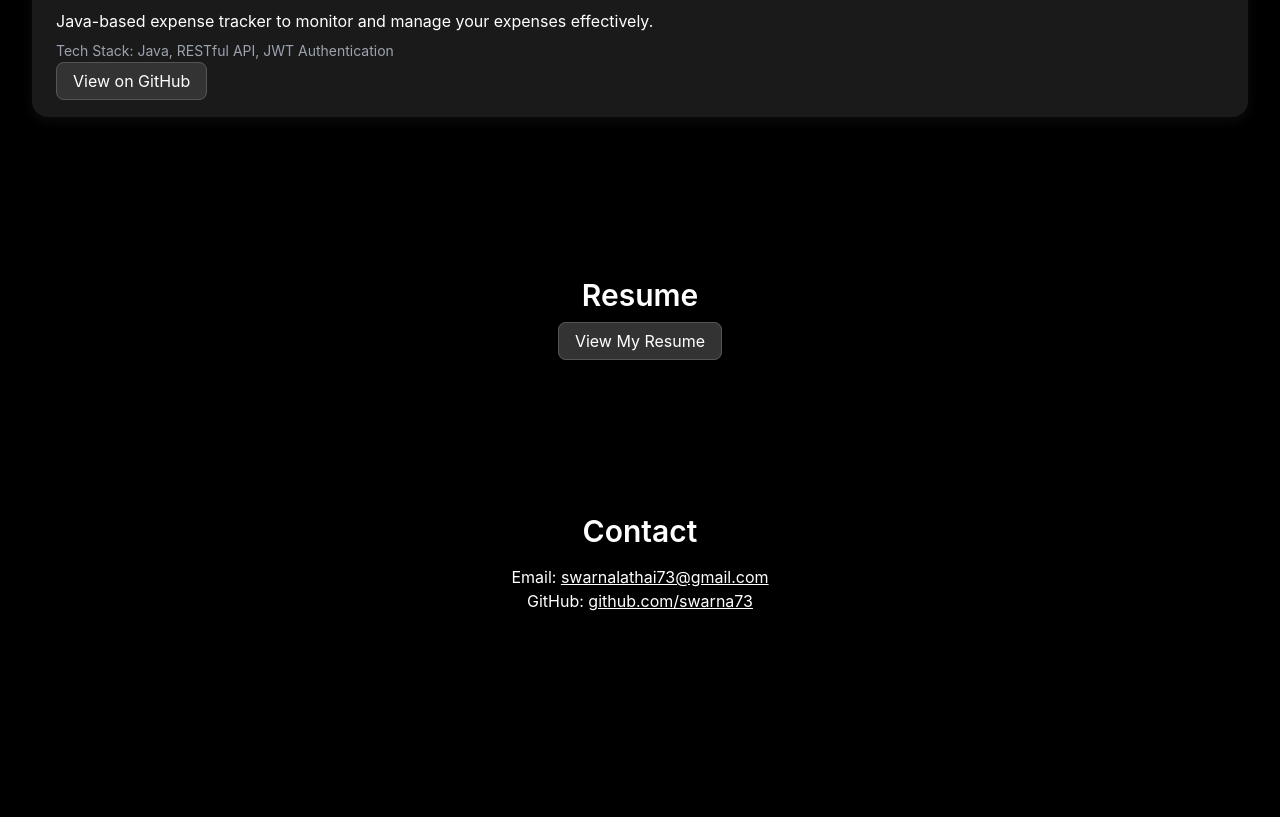
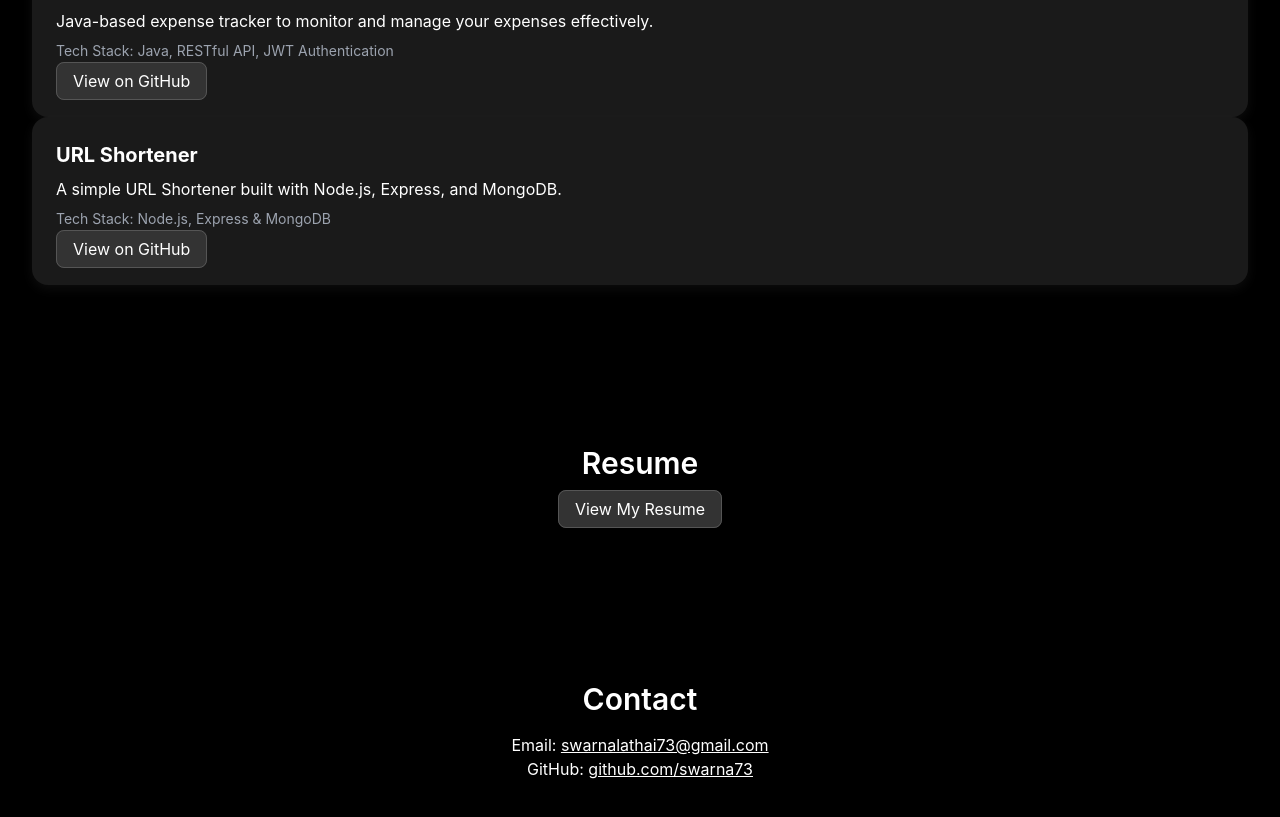
Before and after one commit to swarna73/swarna-portfolio, a React (Vite) app: page / in a window 1280 px wide. Shown: the part 827-1644 px from the top of the page. Before the commit the page ends 1520 px from the top, so only its background shows below. Built offline with nearby package versions, Linux system fonts and the light colour scheme.

Commit message:
Added the projects

```diff
--- a/src/App.jsx
+++ b/src/App.jsx
@@ -54,6 +54,19 @@ export default function App() {
     View on GitHub
   </a>
 </div>
+<div className="project-card">
+  <h3 className="text-xl font-bold mb-2">URL Shortener</h3>
+  <p className="mb-2">A simple URL Shortener built with Node.js, Express, and MongoDB.</p>
+  <p className="text-sm text-gray-400 mb-2">Tech Stack: Node.js, Express & MongoDB</p>
+  <a
+    href="https://github.com/swarna73/url-shortener-node-express"
+    target="_blank"
+    rel="noopener noreferrer"
+    className="button"
+  >
+    View on GitHub
+  </a>
+</div>
       </section>
 
       {/* Resume Section */}
```
